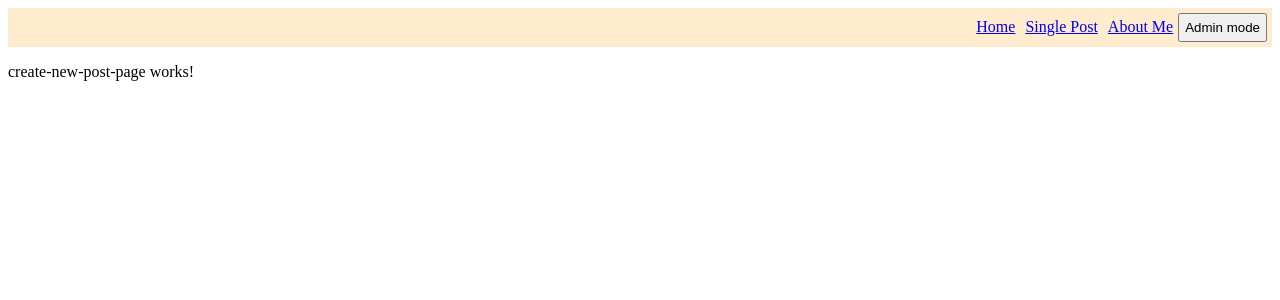
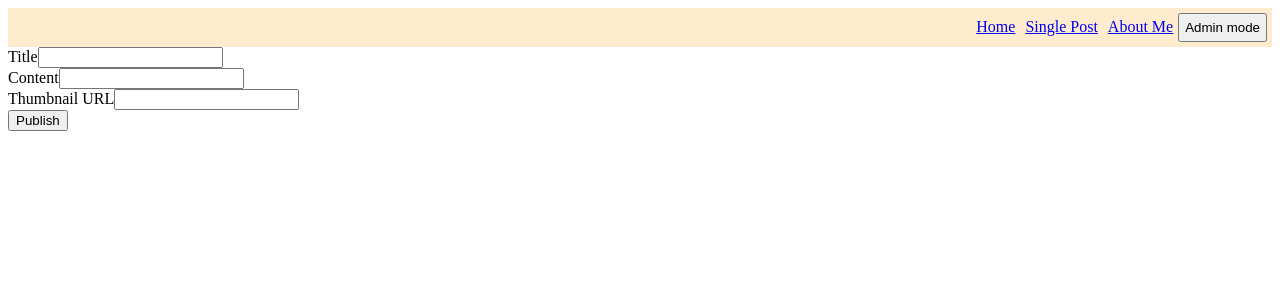
Before and after one commit to carolina1986/blogg, an Angular app: page /create-new-post-page in a window 1280 px wide. Shown: the top 300 px of the page. Built offline with nearby package versions, Linux system fonts and the light colour scheme.

Commit message:
add form-html in createNewPostPage

```diff
--- a/src/app/pages/create-new-post-page/create-new-post-page.component.html
+++ b/src/app/pages/create-new-post-page/create-new-post-page.component.html
@@ -1 +1,15 @@
-<p>create-new-post-page works!</p>
+<form>
+    <div>
+        <label for="title">Title</label>
+        <input type="text" id="title" name="title">
+    </div>
+    <div>
+        <label for="body">Content</label>
+        <input type="text" id="body" name="body">
+    </div>
+    <div>
+        <label for="thumbnailUrl">Thumbnail URL</label>
+        <input type="url" id="thumbnailUrl" name="thumbnailUrl">
+    </div>
+    <button type="submit">Publish</button>
+</form>
```
